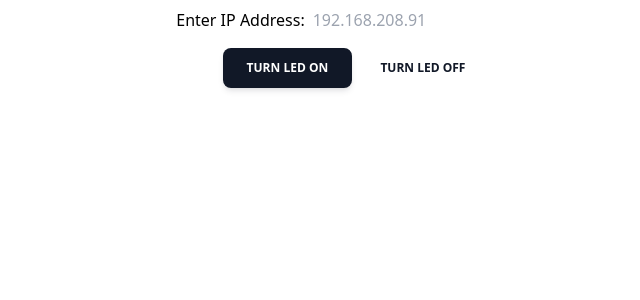
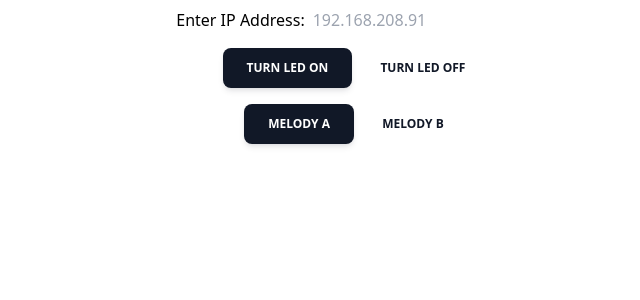
Before and after one commit to S1KomIPB/2024-K4-04, a FastAPI app: page /actuator in a window 1280 px wide. Shown: the top 300 px of the page, without its empty margins (284-924 px from the left). Run offline with FastAPI, Linux system fonts and the light colour scheme; style sheets or scripts are compiled from the project's sources; parts of the project's set-up code (start-up, migrations or seed data) failed here and were passed over.

Commit message:
melody actuator

```diff
--- a/static/js/actuator.js
+++ b/static/js/actuator.js
@@ -40,3 +40,39 @@ function fetchLedOff() {
             document.getElementById('content').innerText = 'Fetch error: ' + error;
         });
 }
+
+function fetchMelodyA() {
+    const ipAddress = getIpAddress();
+    if (!ipAddress) {
+        document.getElementById('content').innerText = 'Please enter a valid IP address.';
+        return;
+    }
+    fetch(`http://${ipAddress}/melodyA`)
+        .then(response => {
+            if (!response.ok) {
+                throw new Error('Network response was not ok ' + response.statusText);
+            }
+            document.getElementById('content').innerText = 'Melody A is on';
+        })
+        .catch(error => {
+            document.getElementById('content').innerText = 'Fetch error: ' + error;
+        });
+}
+
+function fetchMelodyB() {
+    const ipAddress = getIpAddress();
+    if (!ipAddress) {
+        document.getElementById('content').innerText = 'Please enter a valid IP address.';
+        return;
+    }
+    fetch(`http://${ipAddress}/melodyB`)
+        .then(response => {
+            if (!response.ok) {
+                throw new Error('Network response was not ok ' + response.statusText);
+            }
+            document.getElementById('content').innerText = 'Melody B is on';
+        })
+        .catch(error => {
+            document.getElementById('content').innerText = 'Fetch error: ' + error;
+        });
+}
--- a/static/templates/actuator.html
+++ b/static/templates/actuator.html
@@ -18,6 +18,12 @@
             <button class="px-6 py-3 text-xs font-bold text-center text-gray-900 uppercase align-middle transition-all rounded-lg select-none hover:bg-gray-900/10 active:bg-gray-900/20 disabled:pointer-events-none disabled:opacity-50 disabled:shadow-none"
             type="button" id="ledOff">Turn LED Off</button>
         </div>
+        <div class="flex-1 justify-center my-2">
+            <button class="select-none rounded-lg bg-gray-900 py-3 px-6 text-center align-middle text-xs font-bold uppercase text-white shadow-md shadow-gray-900/10 transition-all hover:shadow-lg hover:shadow-gray-900/20 focus:opacity-[0.85] focus:shadow-none active:opacity-[0.85] active:shadow-none disabled:pointer-events-none disabled:opacity-50 disabled:shadow-none"
+            type="button" id="melodyA">Melody A</button>
+            <button class="px-6 py-3 text-xs font-bold text-center text-gray-900 uppercase align-middle transition-all rounded-lg select-none hover:bg-gray-900/10 active:bg-gray-900/20 disabled:pointer-events-none disabled:opacity-50 disabled:shadow-none"
+            type="button" id="melodyB">Melody B</button>
+        </div>
         <div id="content"></div>
     </div>
 
```
